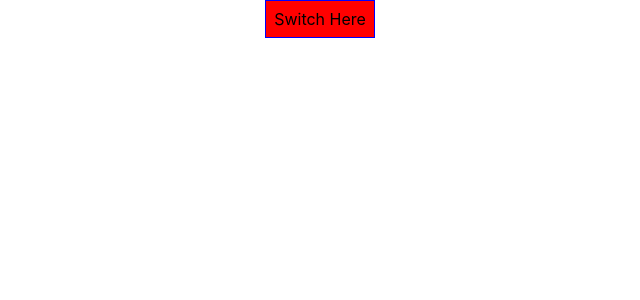
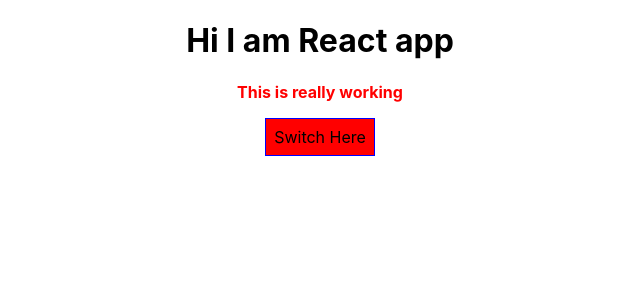
Before and after one commit to uzairqq/React-Js, a React (Create React App) app: page / in a window 1280 px wide. Shown: the top 300 px of the page, without its empty margins (320-960 px from the left). Built offline with nearby package versions, Linux system fonts and the light colour scheme.

Commit message:
Assigning the style in a single property . to learn styling techniques. and dynamically.

```diff
--- a/src/App.css
+++ b/src/App.css
@@ -1,3 +1,11 @@
 .App {
   text-align: center;
 }
+
+.red {
+  color: red;
+}
+
+.bold {
+  font-weight: bold;
+}
--- a/src/App.js
+++ b/src/App.js
@@ -60,9 +60,11 @@ class App extends Component {
       );
       buttonStyle.backgroundColor = 'blue';
     }
-
+    let styleClases = ['red', 'bold'].join(' ');//red blue
     return (
       <div className="App">
+        <h1>Hi I am React app</h1>
+        <p className={styleClases}>This is really working</p>
         <button
           style={buttonStyle}
           onClick={this.togglePersonsMethod}>Switch Here</button>
```
